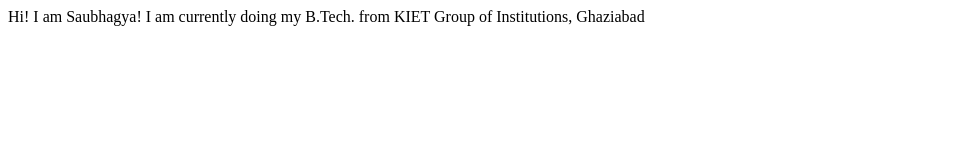
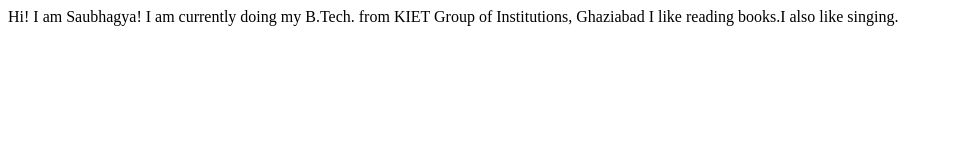
Before and after one commit to Saubhagya717312/My-name-site, a plain HTML site: page index.html in a window 1280 px wide. Shown: the whole page, without its empty margins (0-953 px from the left). Drawn offline with Linux system fonts and the light colour scheme.

Commit message:
updated interests

```diff
--- a/index.html
+++ b/index.html
@@ -9,6 +9,7 @@
 <body>
    Hi! I am Saubhagya!
    I am currently doing my B.Tech. from KIET Group of Institutions, Ghaziabad
+   I like reading books.I also like singing.
 
 </body>
 </html>
```
